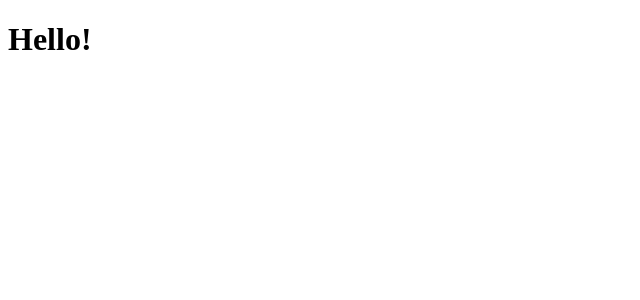
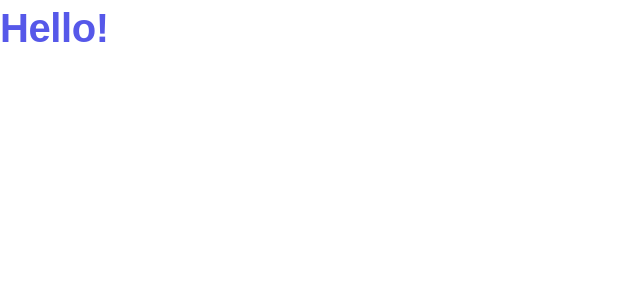
Before and after one commit to ConstantinChirila/personal-portfolio-nextjs, a Next.js app: page / in a window 1280 px wide. Shown: the top 300 px of the page, without its empty margins (0-640 px from the left). Built offline with nearby package versions, Linux system fonts and the light colour scheme; a web font is replaced by a local one.

Commit message:
Added Theme Provider

```diff
--- a/pages/_app.tsx
+++ b/pages/_app.tsx
@@ -1,6 +1,14 @@
-import { ReactElement } from "react";
+import { ReactElement } from 'react'
+import type { AppProps } from 'next/app'
+import { ThemeProvider } from 'styled-components'
+import { defaultTheme, GlobalStyles } from '@portfolio/theme'
 
-function MyApp({ Component, pageProps }): ReactElement {
-  return <Component {...pageProps} />;
+function MyApp({ Component, pageProps }: AppProps): ReactElement {
+  return (
+    <ThemeProvider theme={defaultTheme}>
+      <GlobalStyles />
+      <Component {...pageProps} />
+    </ThemeProvider>
+  )
 }
-export default MyApp;
+export default MyApp
```
